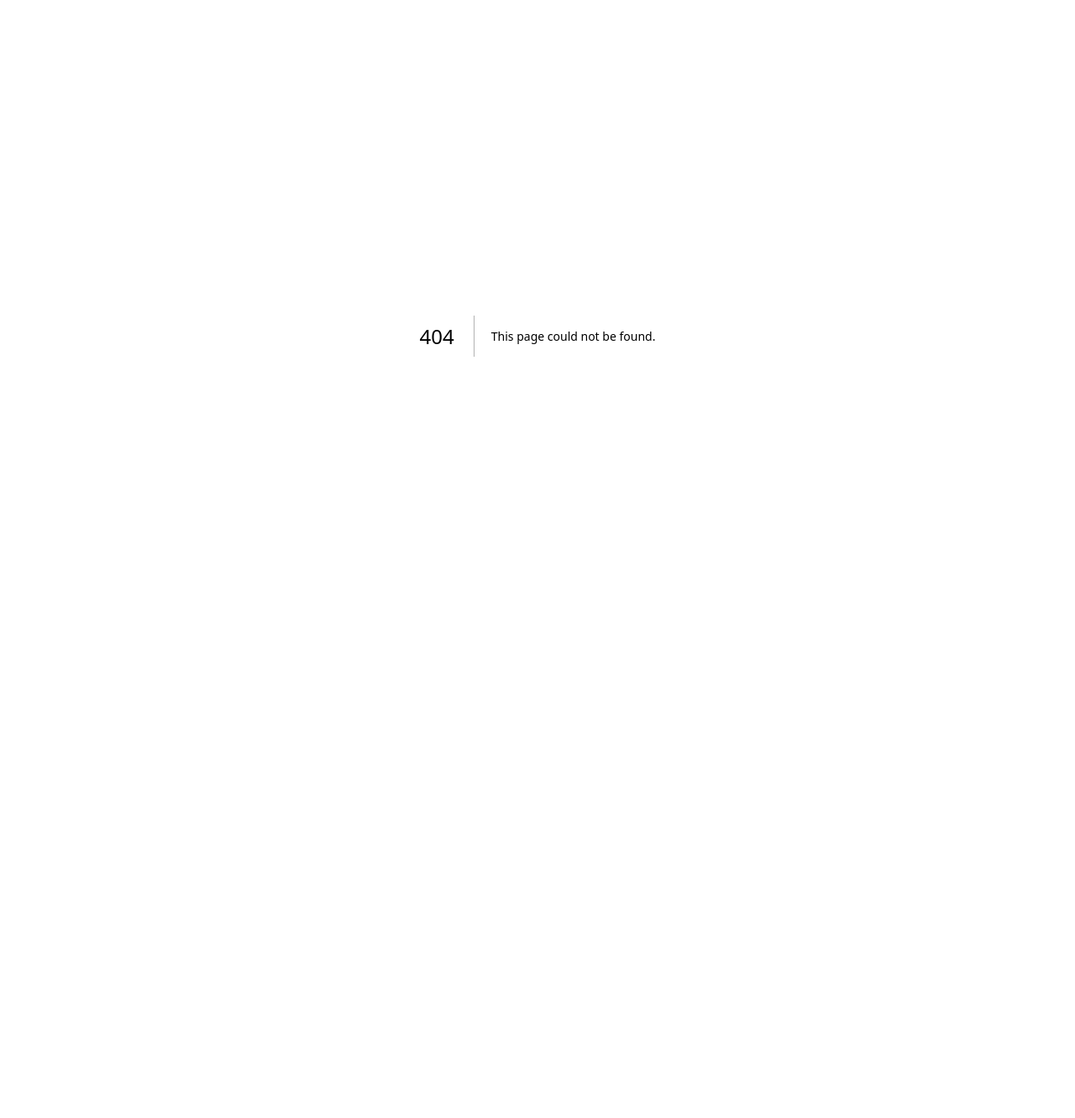
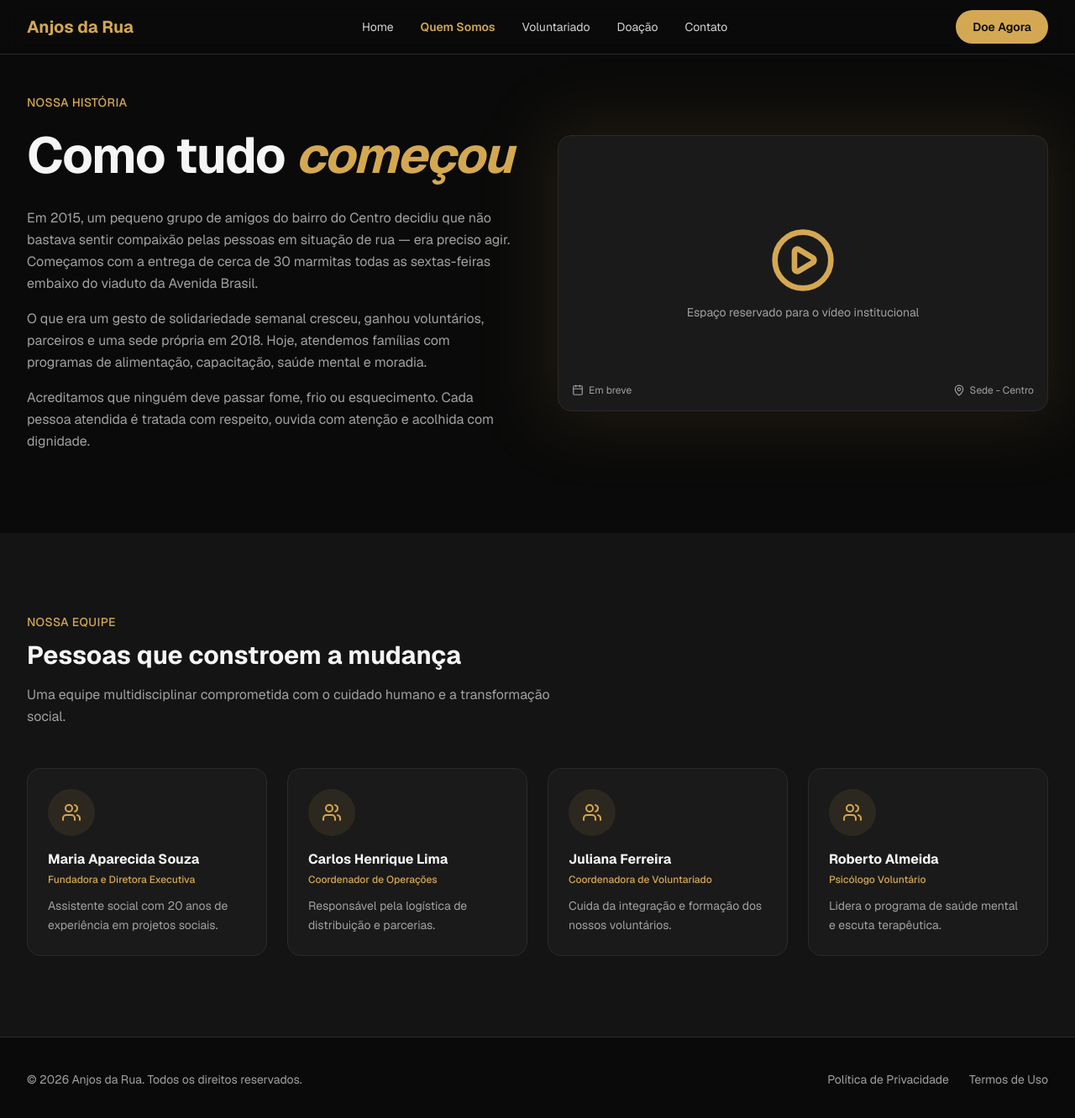
Before and after one commit to felipebxrges/anjos-da-rua, a Next.js app: page /quem-somos in a window 1280 px wide. Before the commit this address had no page. Shown: the top 1332 px of the page at 84% size. Before the commit the page ends 800 px from the top, so only its background shows below. Built offline with nearby package versions, Linux system fonts and the light colour scheme.

Commit message:
adicionando page quem somos

```diff
--- /dev/null
+++ b/app/quem-somos/page.tsx
@@ -0,0 +1,164 @@
+import type { Metadata } from "next";
+import {
+  PlayCircle,
+  Users,
+  Calendar,
+  MapPin,
+} from "lucide-react";
+import { Header } from "../components/header";
+import { Footer } from "../components/footer";
+
+export const metadata: Metadata = {
+  title: "Quem Somos - Anjos da Rua",
+  description:
+    "Conheça a história do Anjos da Rua. Desde 2015 transformando vidas com dignidade e esperança.",
+};
+
+function StorySection() {
+  return (
+    <section
+      className="relative pt-16 bg-background"
+      aria-labelledby="historia-heading"
+    >
+      <div className="mx-auto max-w-7xl px-4 sm:px-6 lg:px-8 pt-8 sm:pt-10 lg:pt-12 pb-16 sm:pb-20 lg:pb-24">
+        <div className="grid lg:grid-cols-2 gap-10 lg:gap-12 items-center">
+          <div>
+            <p className="text-sm font-medium text-gold mb-4 tracking-wide uppercase">
+              Nossa História
+            </p>
+            <h1
+              id="historia-heading"
+              className="text-4xl sm:text-5xl lg:text-6xl font-bold leading-tight tracking-tight"
+            >
+              Como tudo{" "}
+              <span className="text-gold italic">começou</span>
+            </h1>
+            <p className="mt-6 text-text-muted leading-relaxed">
+              Em 2015, um pequeno grupo de amigos do bairro do Centro decidiu
+              que não bastava sentir compaixão pelas pessoas em situação de
+              rua — era preciso agir. Começamos com a entrega de cerca de 30
+              marmitas todas as sextas-feiras embaixo do viaduto da Avenida
+              Brasil.
+            </p>
+            <p className="mt-4 text-text-muted leading-relaxed">
+              O que era um gesto de solidariedade semanal cresceu, ganhou
+              voluntários, parceiros e uma sede própria em 2018. Hoje,
+              atendemos famílias com programas de alimentação, capacitação,
+              saúde mental e moradia.
+            </p>
+            <p className="mt-4 text-text-muted leading-relaxed">
+              Acreditamos que ninguém deve passar fome, frio ou esquecimento.
+              Cada pessoa atendida é tratada com respeito, ouvida com atenção
+              e acolhida com dignidade.
+            </p>
+          </div>
+
+          <div className="relative">
+            <div className="absolute -inset-4 bg-gold/10 rounded-3xl blur-2xl" />
+            <div className="relative aspect-video rounded-2xl overflow-hidden bg-surface-light border border-border group cursor-pointer">
+              <div className="absolute inset-0 flex flex-col items-center justify-center gap-3">
+                <PlayCircle
+                  className="h-20 w-20 text-gold group-hover:text-gold-light transition-colors duration-200"
+                  aria-hidden="true"
+                />
+                <p className="text-sm text-text-muted">
+                  Espaço reservado para o vídeo institucional
+                </p>
+              </div>
+              <div className="absolute bottom-4 left-4 right-4 flex items-center justify-between text-xs text-text-muted">
+                <span className="flex items-center gap-1.5">
+                  <Calendar className="h-3.5 w-3.5" aria-hidden="true" />
+                  Em breve
+                </span>
+                <span className="flex items-center gap-1.5">
+                  <MapPin className="h-3.5 w-3.5" aria-hidden="true" />
+                  Sede - Centro
+                </span>
+              </div>
+            </div>
+          </div>
+        </div>
+      </div>
+    </section>
+  );
+}
+
+function TeamSection() {
+  const team = [
+    {
+      name: "Maria Aparecida Souza",
+      role: "Fundadora e Diretora Executiva",
+      bio: "Assistente social com 20 anos de experiência em projetos sociais.",
+    },
+    {
+      name: "Carlos Henrique Lima",
+      role: "Coordenador de Operações",
+      bio: "Responsável pela logística de distribuição e parcerias.",
+    },
+    {
+      name: "Juliana Ferreira",
+      role: "Coordenadora de Voluntariado",
+      bio: "Cuida da integração e formação dos nossos voluntários.",
+    },
+    {
+      name: "Roberto Almeida",
+      role: "Psicólogo Voluntário",
+      bio: "Lidera o programa de saúde mental e escuta terapêutica.",
+    },
+  ];
+
+  return (
+    <section
+      className="bg-surface py-16 sm:py-24"
+      aria-labelledby="equipe-heading"
+    >
+      <div className="mx-auto max-w-7xl px-4 sm:px-6 lg:px-8">
+        <div className="max-w-2xl">
+          <p className="text-sm font-medium text-gold mb-3 tracking-wide uppercase">
+            Nossa equipe
+          </p>
+          <h2 id="equipe-heading" className="text-2xl sm:text-3xl font-bold">
+            Pessoas que constroem a mudança
+          </h2>
+          <p className="mt-4 text-text-muted leading-relaxed">
+            Uma equipe multidisciplinar comprometida com o cuidado humano e a
+            transformação social.
+          </p>
+        </div>
+
+        <div className="mt-12 grid sm:grid-cols-2 lg:grid-cols-4 gap-6">
+          {team.map((member) => (
+            <div
+              key={member.name}
+              className="bg-surface-light rounded-2xl p-6 border border-border"
+            >
+              <div className="flex h-14 w-14 items-center justify-center rounded-full bg-gold/10 mb-4">
+                <Users className="h-6 w-6 text-gold" aria-hidden="true" />
+              </div>
+              <h3 className="text-base font-bold">{member.name}</h3>
+              <p className="mt-1 text-xs text-gold font-medium">
+                {member.role}
+              </p>
+              <p className="mt-3 text-sm text-text-muted leading-relaxed">
+                {member.bio}
+              </p>
+            </div>
+          ))}
+        </div>
+      </div>
+    </section>
+  );
+}
+
+export default function QuemSomosPage() {
+  return (
+    <>
+      <Header activePage="quem-somos" />
+      <main>
+        <StorySection />
+        <TeamSection />
+      </main>
+      <Footer />
+    </>
+  );
+}
```
